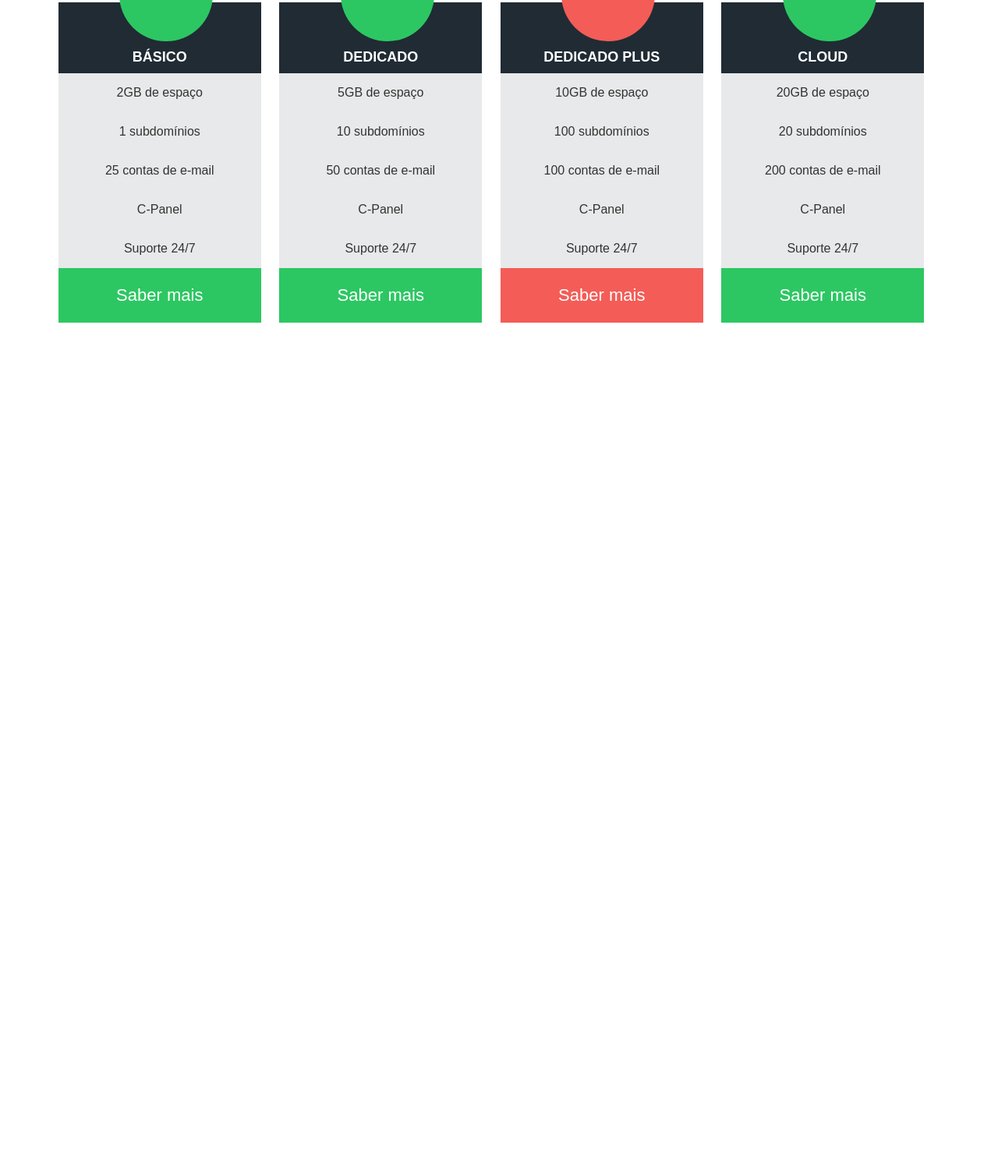
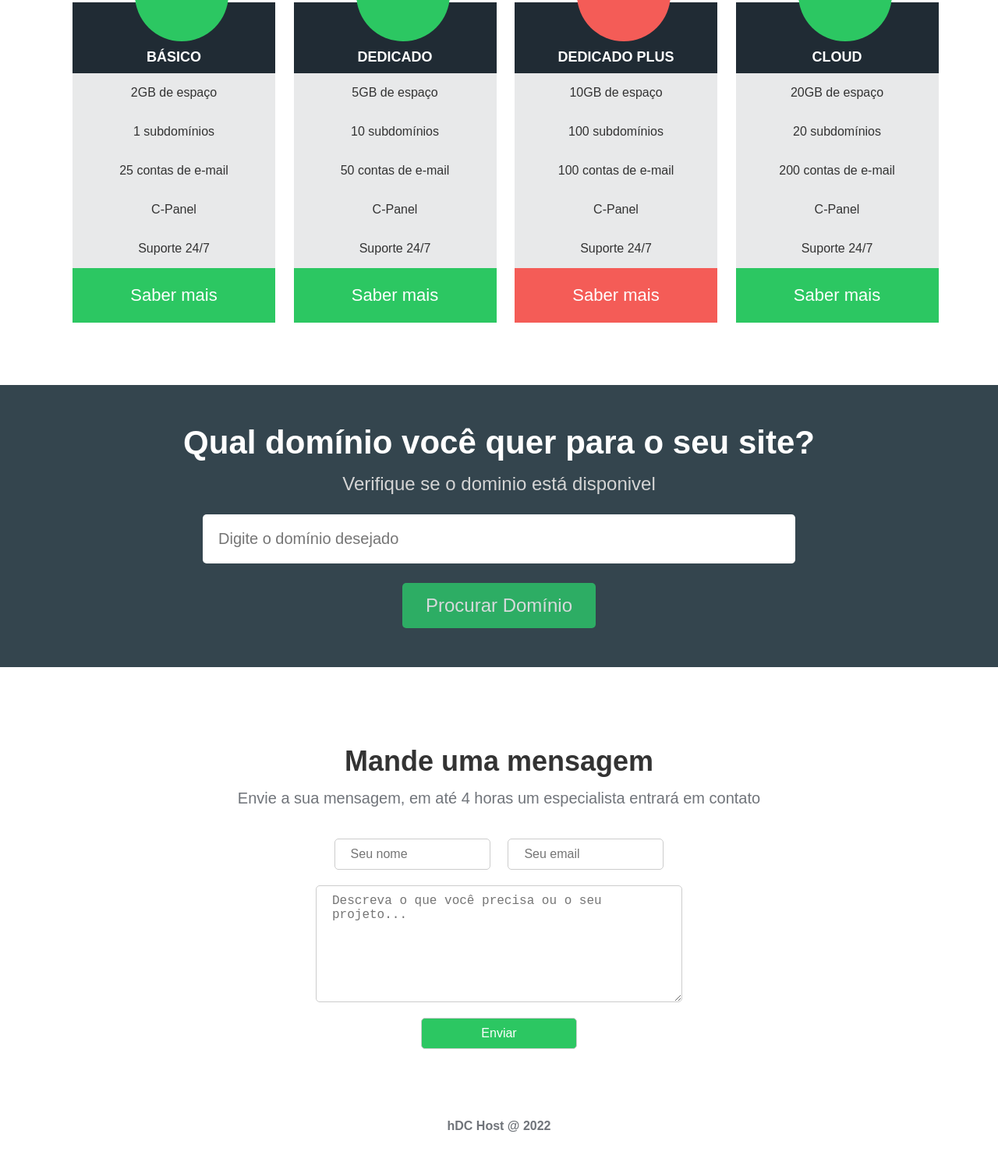
Before and after one commit to CaioSousa-10/HDC-HOST, a plain HTML site: page index.html in a window 1280 px wide. Shown: the part 1042-2533 px from the top of the page at 78% size. Before the commit the page ends 1476 px from the top, so only its background shows below. Drawn offline with Linux system fonts and the light colour scheme.

Commit message:
Finalizando projeto hDC Host

```diff
--- a/css/style.css
+++ b/css/style.css
@@ -217,4 +217,105 @@ header {
     padding-top: 7rem;
     position: relative;
     margin-right: 2rem;
+    margin-left: 2rem;
 }
+
+.domain-search {
+    background-color: #34454e;
+    padding: 5rem 4rem;
+    text-align: center;
+    margin-top: 6rem;
+    margin-bottom: 5rem;
+}
+
+.domain-search h2 {
+    font-size: 4.2rem;
+    color: #fff;
+    margin-bottom: 1.5rem;
+}
+
+.domain-search p {
+    font-size: 2.4rem;
+    color: #d5d5d5;
+    margin-bottom: 2.5rem;
+}
+
+.domain-search input[type="text"] {
+    width: 60%;
+    padding: 2rem;
+    font-size: 2rem;
+    margin-bottom: 2.5rem;
+}
+
+.domain-search input[type="submit"] {
+    background-color: #2cc76a;
+    padding: 1.5rem 3rem;
+    color: #fff;
+    font-size: 2.4rem;
+    cursor: pointer;
+    opacity: 0.8;
+}
+
+.domain-search input {
+    display: block;
+    border-radius: 0.5rem;
+    border: none;
+    margin: 0 auto;
+}
+
+.contact-us {
+    text-align: center;
+    padding: 5rem 0 2rem 0;
+    margin-top: 5rem;
+}
+
+.contact-us h2 {
+    font-size: 3.6rem;
+    margin-bottom: 1.5rem;
+    color: #333;
+}
+
+.contact-us p {
+    font-size: 2rem;
+    margin-bottom: 4rem;
+    color: #70747a;
+}
+
+.contact-us input {
+    width: 200px;
+    padding: 1rem 2rem;
+    font-size: 1.6rem;
+    border-radius: 0.5rem;
+    border: 1px solid #ccc;
+    margin: 0 1rem 2rem;
+    box-sizing: border-box;
+}
+
+.contact-us textarea {
+    display: block;
+    margin: 0 auto 2rem;
+    width: 47rem;
+    height: 15rem;
+    padding: 1rem 2rem;
+    font-size: 1.6rem;
+    border-radius: 0.5rem;
+    border: 1px solid #ccc;
+    box-sizing: border-box;
+}
+
+.contact-us input[type="submit"] {
+    background-color: #2cc762;
+    color: #fff;
+    cursor: pointer;
+}
+
+footer {
+    text-align: center;
+    font-weight: bold;
+    margin: 5rem 0 10rem;
+}
+
+footer p {
+    font-size: 1.6rem;
+    color: #70747a;
+}
--- a/index.html
+++ b/index.html
@@ -150,6 +150,34 @@
                 </div>
             </div>
         </section>
+
+        <section class="domain-search">
+            <h2>Qual domínio você quer para o seu site?</h2>
+            <p>Verifique se o dominio está disponivel</p>
+
+            <form>
+                <input type="text" name="domain" placeholder="Digite o domínio desejado">
+                <input type="submit" value="Procurar Domínio">
+            </form>
+        </section>
+
+        <section class="contact-us">
+            <h2>Mande uma mensagem</h2>
+            <p>Envie a sua mensagem, em até 4 horas um especialista entrará em contato</p>
+
+            <form>
+                <input type="text" name="name" id="name" placeholder="Seu nome">
+                <input type="email" name="email" id="email" placeholder="Seu email">
+
+                <textarea name="mensagem" id="message" placeholder="Descreva o que você precisa ou o seu projeto..."></textarea>
+
+                <input type="submit" value="Enviar">
+            </form>
+        </section>
+
+        <footer>
+            <p>hDC Host @ 2022</p>
+        </footer>
     </section>
 
 </body>
```
